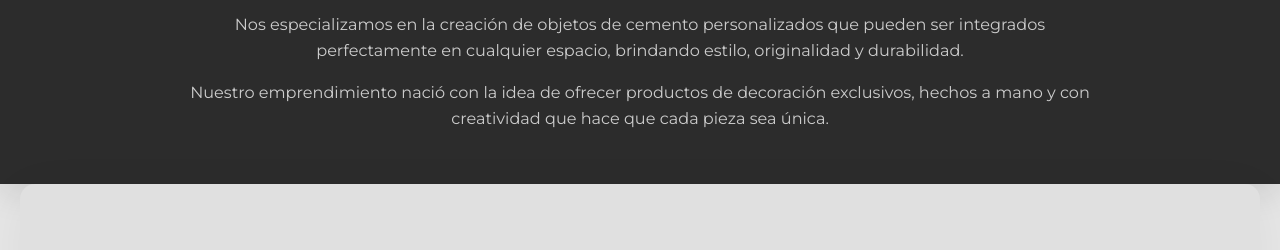
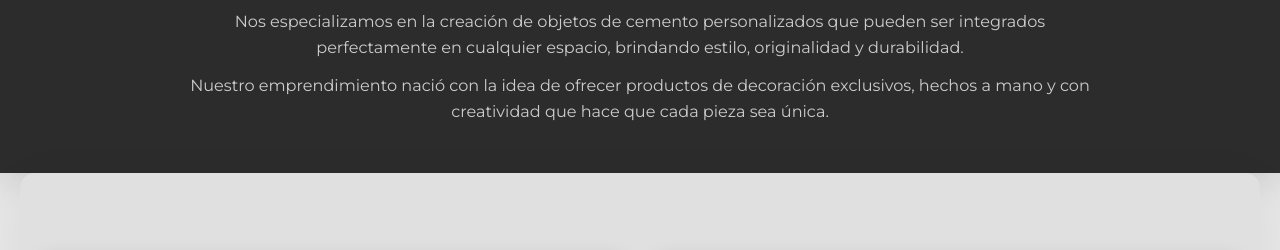
Before and after one commit to Cemeli-Deco/web, a plain HTML site: page src/pages/about.html in a window 1280 px wide. Shown: the part 221-471 px from the top of the page. Drawn offline with Linux system fonts and the light colour scheme.

Commit message:
Features & Hotfixes

```diff
--- a/src/css/about.css
+++ b/src/css/about.css
@@ -17,9 +17,12 @@
     margin-left: auto;
     margin-right: auto;
     align-items: center;
-    margin: 0px 186px;
     font-size: 0.72rem;
     color: rgb(204, 204, 204);
+}
+
+.info p {
+margin: 12px 176px;
 }
 
 /* Contenedor de cada tarjeta (Misión, Visión, Valores) */
--- a/src/css/index.css
+++ b/src/css/index.css
@@ -170,7 +170,7 @@ header p {
     font-family: 'Montserrat', sans-serif;
     font-size: 1.4em;
     margin-top: 15px;
-    font-weight: 300;
+
 }
 
 /* Estilo tarjeta para explorar productos */
--- a/src/css/product.css
+++ b/src/css/product.css
@@ -1,32 +1,5 @@
 /* Estilos generales */
-* {
-    margin: 0;
-    padding: 0;
-    box-sizing: border-box;
-}
-
-body {
-    font-family: 'Montserrat', sans-serif;
-}
-
-
-
 /* Carrusel */
-.carousel-container {
-    position: relative;
-    max-width: 100%;
-    overflow: hidden;
-}
-
-.carousel {
-    display: flex;
-    transition: transform 0.5s ease-in-out;
-}
-
-.carousel img {
-    width: 100%;
-    height: auto;
-}
 
 .instagram-message {
     position: absolute;
```
Also changed, not shown: src/pages/products.html (+3 -1 lines).
